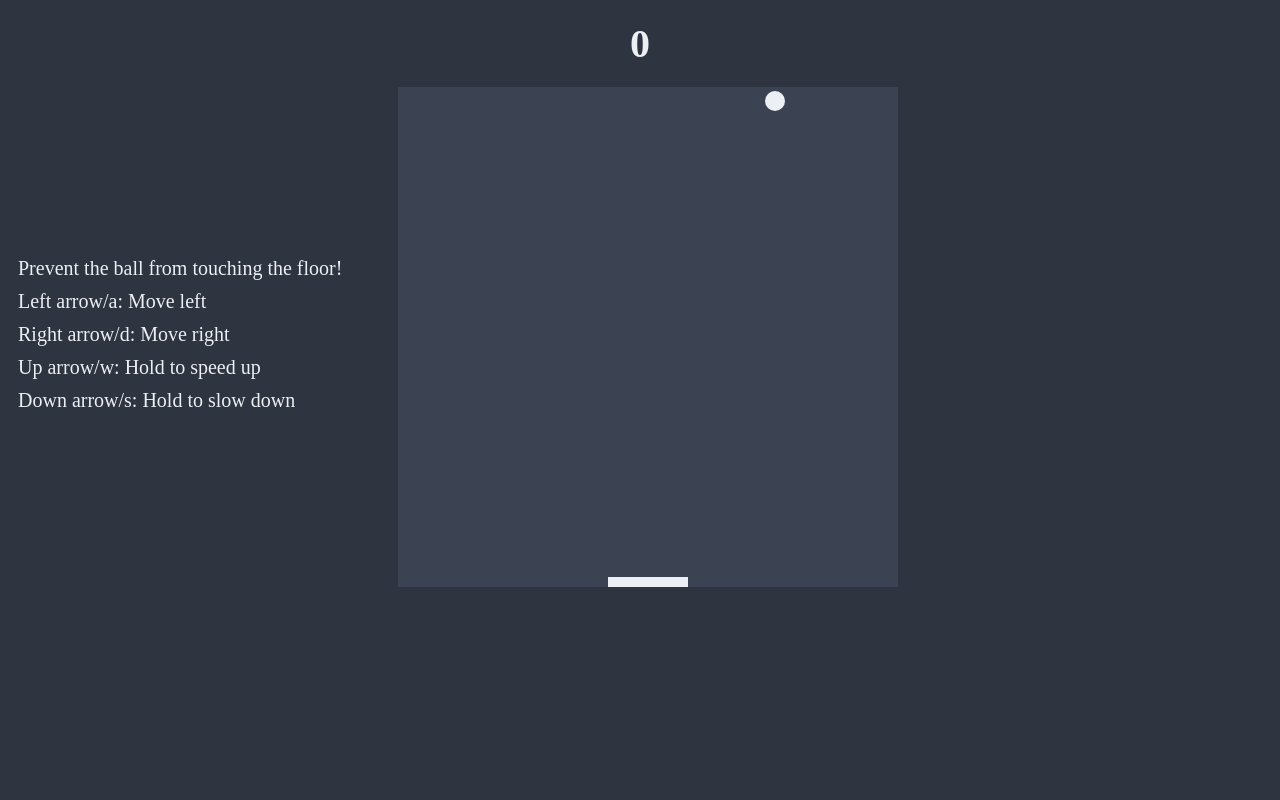
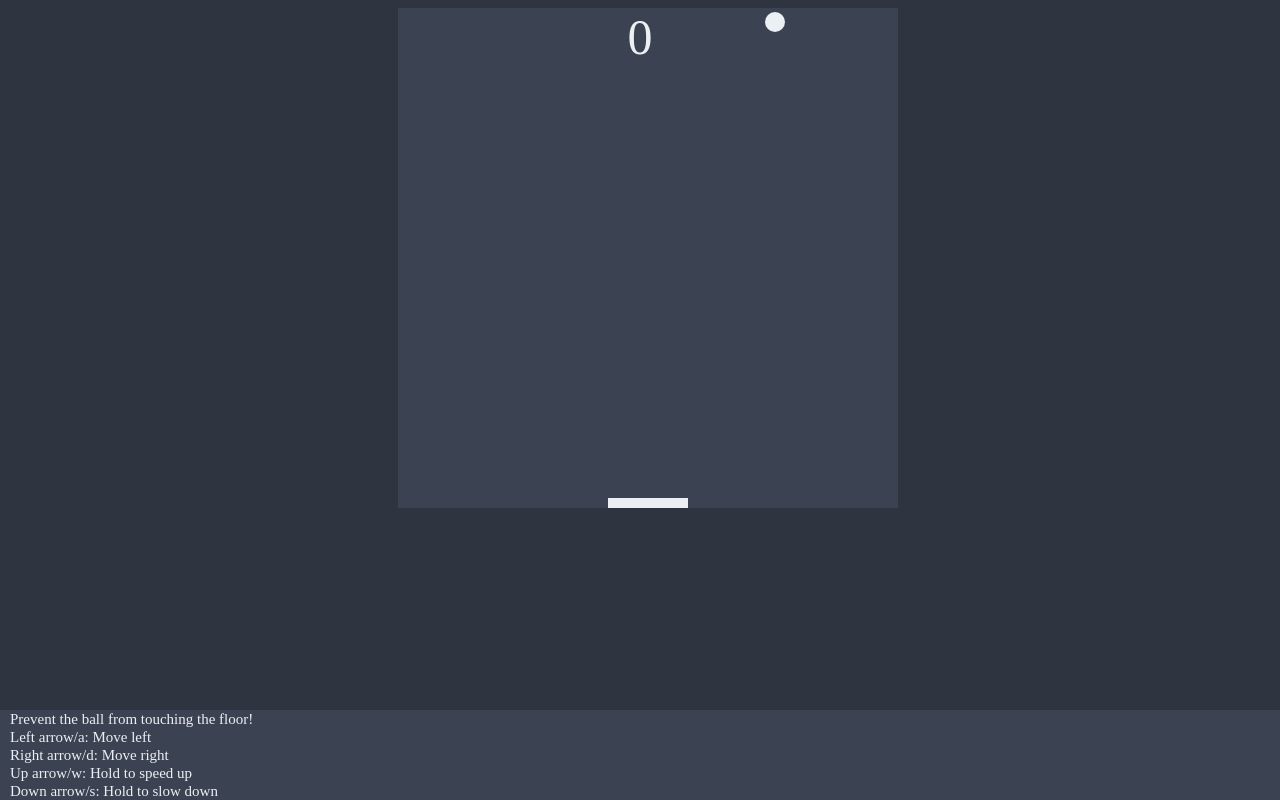
Before and after one commit to zaki-hussain/Drop, a plain HTML site: page src/index.html in a window 1280 px wide. Drawn offline with Linux system fonts and the light colour scheme.

Commit message:
Added a bit of footer and fixed ball going through player

```diff
--- a/src/index.html
+++ b/src/index.html
@@ -6,13 +6,16 @@
         <link href="styles/style.css" rel="stylesheet">
     </head>
     <body>
-        <h1>0</h1>
-        <canvas id = "gameCanvas" width="500;" height="500"></canvas>
-        <p class = "instructions" id = "top">Prevent the ball from touching the floor!</p>
-        <p class = "instructions">Left arrow/a: Move left</p>
-        <p class = "instructions">Right arrow/d: Move right</p>
-        <p class = "instructions">Up arrow/w: Hold to speed up</p>
-        <p class = "instructions">Down arrow/s: Hold to slow down</p>
+        <canvas id = "gameCanvas" width="500" height="500"></canvas>
+        <div class = "score">0</div>
+        <div class = "footer">
+            <div class = "instructions">Prevent the ball from touching the floor!</div>
+            <div class = "instructions">Left arrow/a: Move left</div>
+            <div class = "instructions">Right arrow/d: Move right</div>
+            <div class = "instructions">Up arrow/w: Hold to speed up</div>
+            <div class = "instructions">Down arrow/s: Hold to slow down</div>
+        </div>
+
         <script src="scripts/main.js"></script>
     </body>
 </html>
--- a/src/scripts/main.js
+++ b/src/scripts/main.js
@@ -25,7 +25,7 @@ function drawCircle() {
     ctx.closePath();
     if (y > 490) {
 
-        if (x > playerX && x < playerX + 80) {
+        if (x > playerX - 5 && x < playerX + 85) {
             score++;
             if (score % 5 == 0) {
                 dy = dy + 0.5;
@@ -112,5 +112,11 @@ function keyUpHandler(e) {
     }
 }
 
-const myHeading = document.querySelector('h1');
+window.addEventListener("keydown", function(e) {
+    if(["ArrowUp","ArrowDown","ArrowLeft","ArrowRight"].indexOf(e.code) > -1) {
+        e.preventDefault();
+    }
+}, false);
+
+const myHeading = document.querySelector(".score");
 setInterval(draw, 10);
--- a/src/styles/style.css
+++ b/src/styles/style.css
@@ -14,21 +14,35 @@ canvas {
     margin: 0 calc(50% - 250px);
 }
 
-h1 {
+.score {
     color: var(--white);
     text-align: center;
-    font-size: 40px;
-    margin: 20px;
+    font-size: 50px;
+    position: relative;
 }
 
 .instructions {
-    color: var(--white);
-    font-size: 20px;
-    margin-top: 10px;
-    margin-bottom: 10px;
+    margin-top: 1px;
+    margin-bottom: 1px;
     margin-left: 10px;
+    text-align: left;
+    display: block;
+    width: 300px;
+
 }
 
-#top {
-    margin-top: 190px;
+.title {
+    text-align: center;
+    display: inline-block;
 }
+
+.footer {
+    background-color: var(--darkGray);
+    color: var(--white);
+    font-size: 15px;
+    position: absolute;
+    bottom: 0;
+    left: 0;
+    width: 100%;
+    height: 90px;
+}
```
